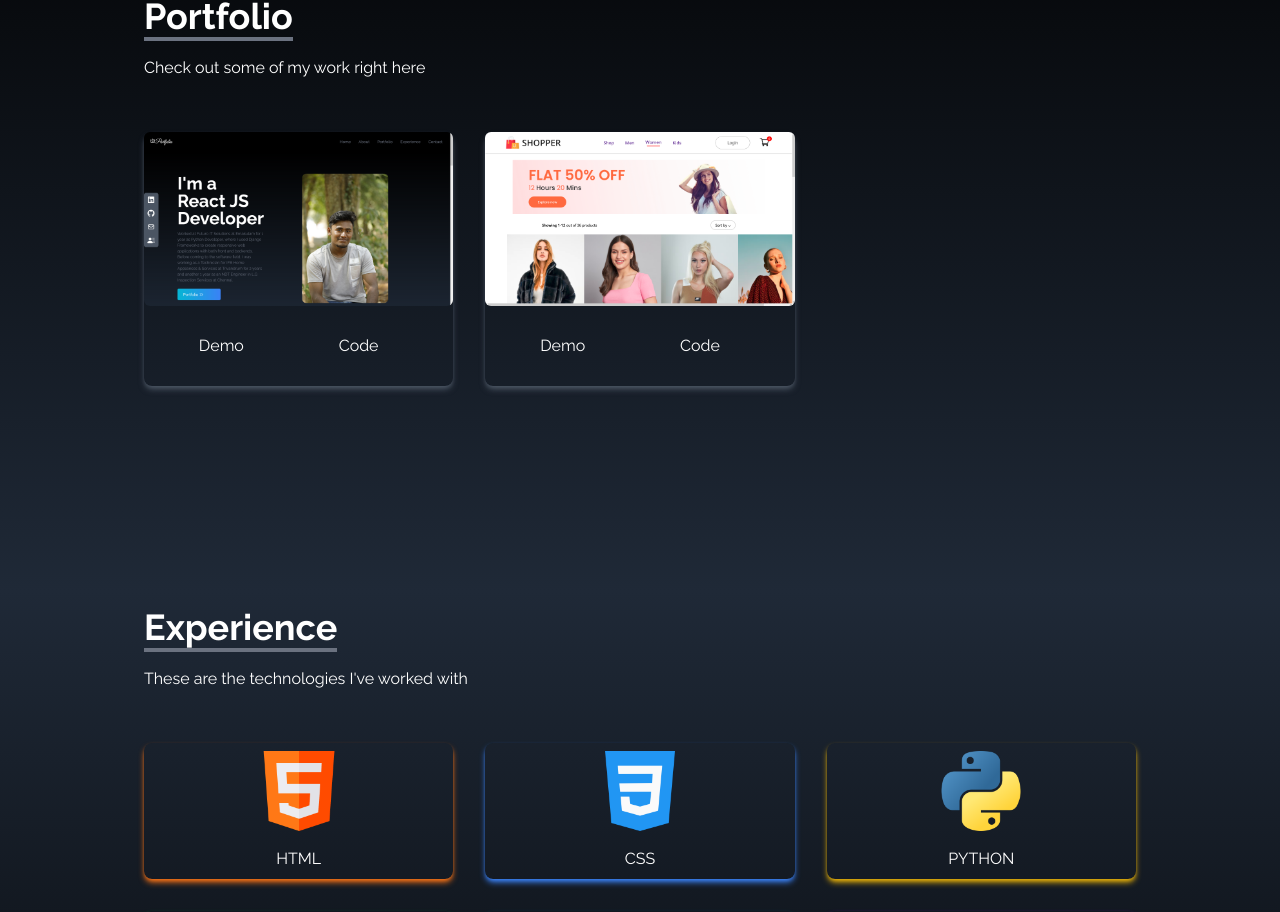
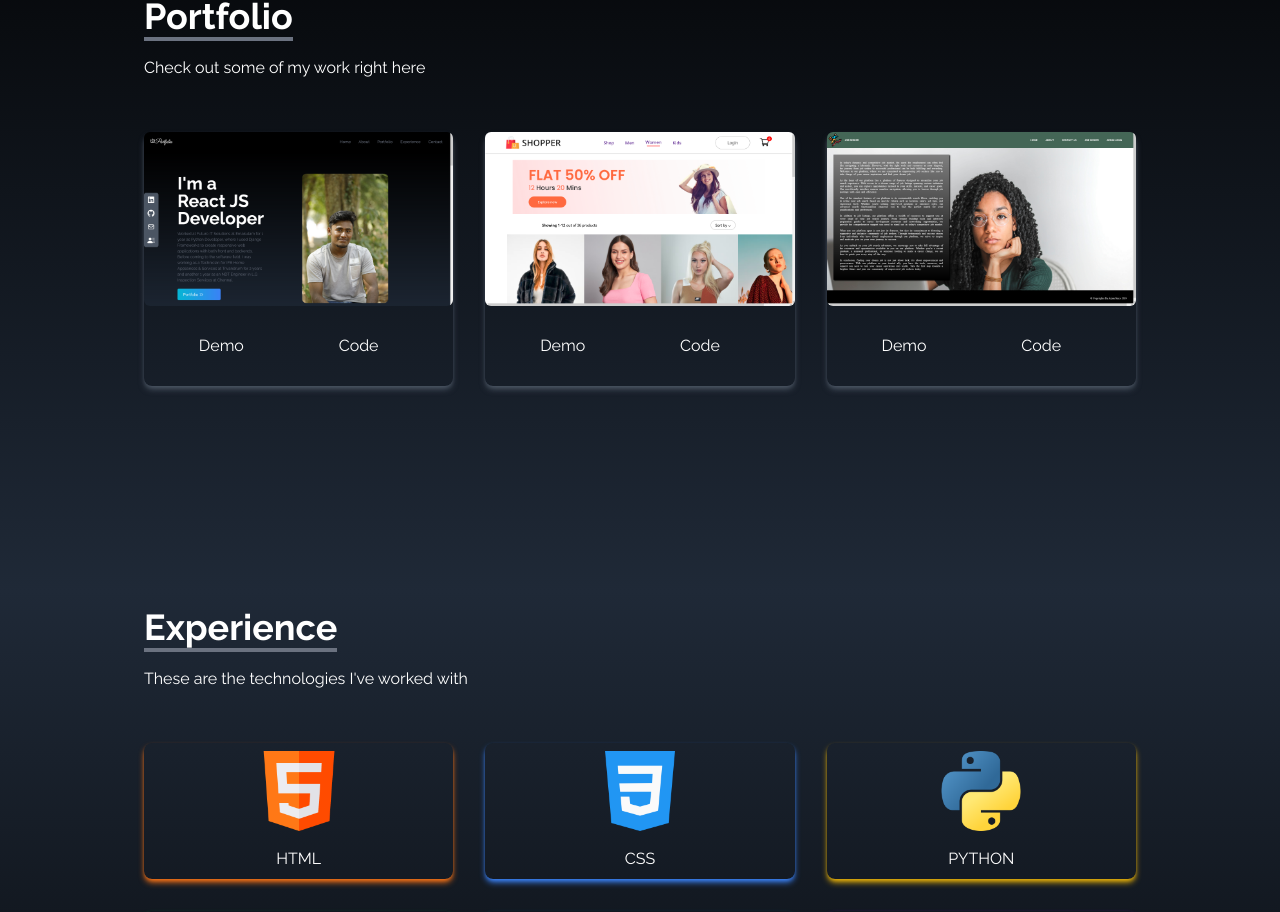
Before and after one commit to BlackHues/my-react-portfolio, a React (Create React App) app: page / in a window 1280 px wide. Shown: the part 1889-2801 px from the top of the page. Built offline with nearby package versions, Linux system fonts and the light colour scheme; the HTML template or start-up script is replaced by a standard one.

Commit message:
portfolio added

```diff
--- a/src/components/Portfolio.jsx
+++ b/src/components/Portfolio.jsx
@@ -1,11 +1,13 @@
 import React from "react";
 import project1 from '../assets/portfolio/project1.png';
 import project2 from '../assets/portfolio/project2.png';
+import project3 from '../assets/portfolio/project3.png';
 
 const Portfolio = () => {
   const portfolios = [
     { id: 1, src: project1, href: "https://github.com/BlackHues/my-react-portfolio", },
     { id: 2, src: project2, href: "https://github.com/BlackHues/Ecommerce-React.js/tree/master", },
+    { id: 3, src: project3, href: "https://github.com/BlackHues/jobapp", },
   ];
 
   return (
```
Also changed, not shown: src/assets/portfolio/project3.png (added).
